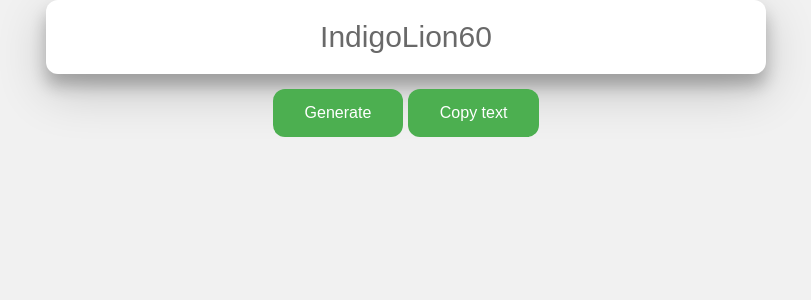
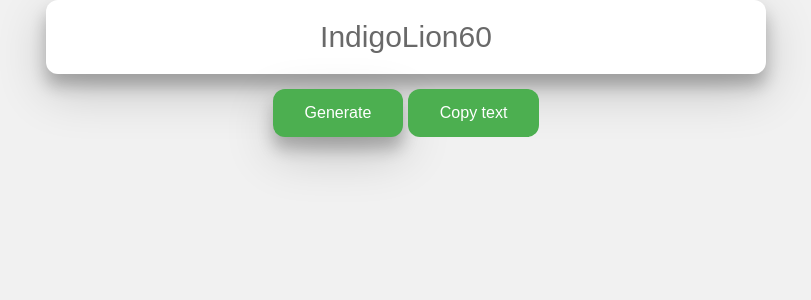
Before and after one commit to zmcdonaldwright/passwordgen, a Flask app: page / in a window 1280 px wide, with the pointer over the restyled element. Shown: the part 200-500 px from the top of the page, without its empty margins (234-1045 px from the left). Run offline with Flask 2, Linux system fonts and the light colour scheme.

Commit message:
Update style.css
Fixed button hover effect

```diff
--- a/static/style.css
+++ b/static/style.css
@@ -17,6 +17,9 @@ button {
   margin-top: 15px
 }
 
+button:hover {
+  box-shadow: 0 12px 16px 0 rgba(0,0,0,0.24), 0 17px 50px 0 rgba(0,0,0,0.19);
+}
 
 input {
   width: 75%;
```
